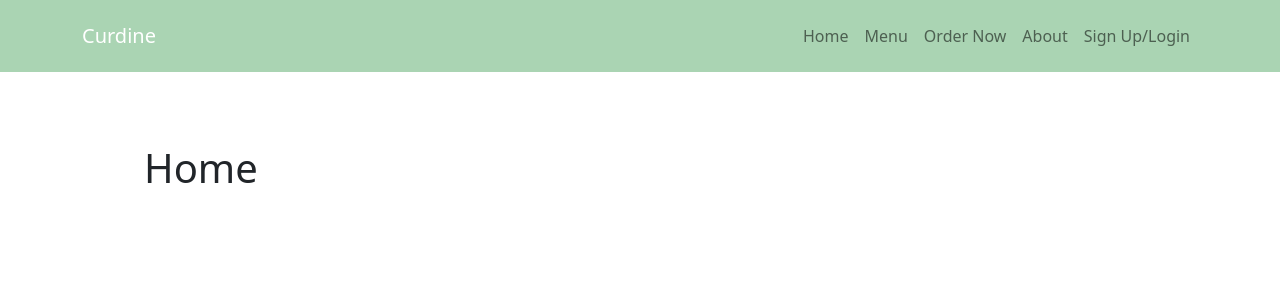
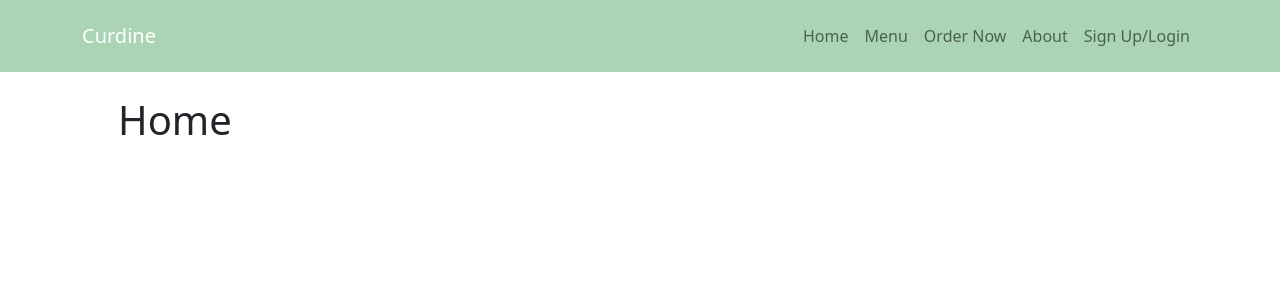
Before and after one commit to Colm1711/curdine, a Django app: page / in a window 1280 px wide. Shown: the top 293 px of the page. Run offline with Django 4.2, Linux system fonts and the light colour scheme; some libraries are stand-ins or nearby versions.

Commit message:
Remove booststrap margin

```diff
--- a/templates/index.html
+++ b/templates/index.html
@@ -2,7 +2,7 @@
 
 <!--landing page content-->
 {% block content %}
-<div class="container m-5 p-5">
+<div class="container p-5">
     <h1>Home</h1>
 </div>
 {% endblock %}
```
